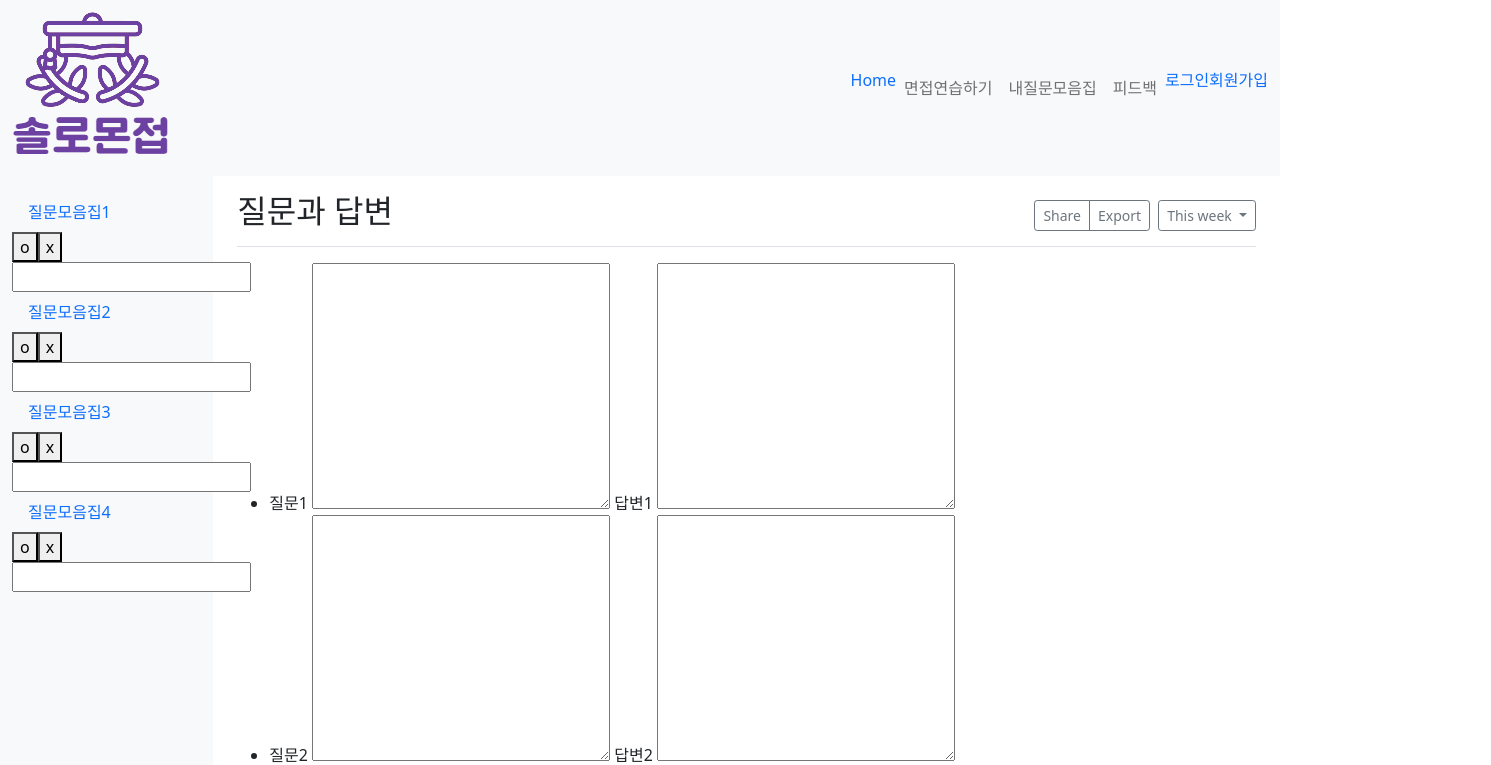
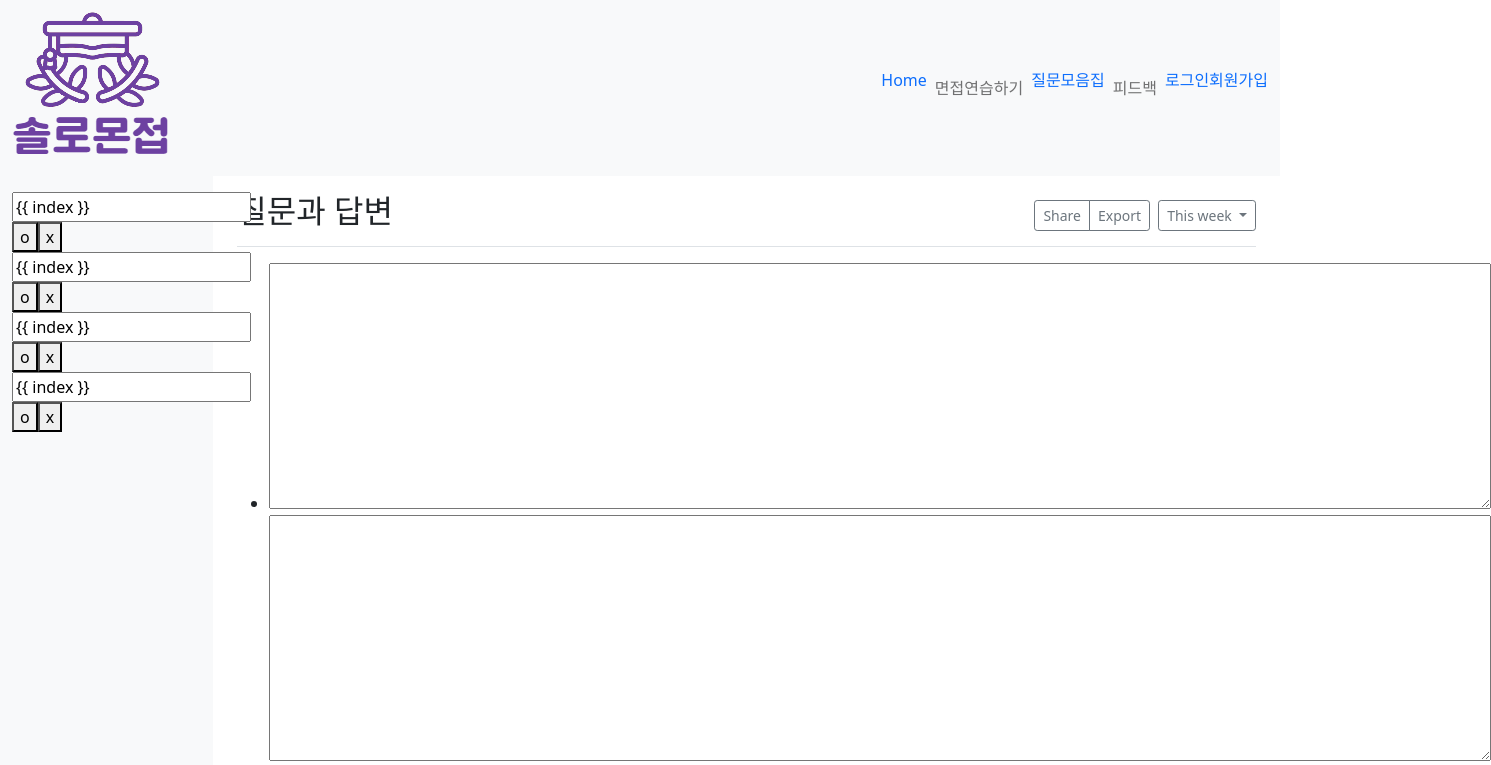
Before and after one commit to hwangseonju/Solomonjeob, a Vue app in the folder FE/frontend/: page /question in a window 1280 px wide. Shown: the top 765 px of the page, 1491 px wide, since content can reach past the window. Built offline with nearby package versions, Linux system fonts and the light colour scheme.

Commit message:
Feat: code change
질문모음집의 code change

```diff
--- a/FE/frontend/src/components/QuestionAnswerForm.vue
+++ b/FE/frontend/src/components/QuestionAnswerForm.vue
@@ -6,12 +6,18 @@
         <div class="position-sticky pt-3">
           <ul class="nav flex-column">
             <li v-for="index in this.questionlist" :key="index" class="nav-item">
-              <div class="view">
-                <label class="nav-link" aria-current="page">{{ index }}</label>
-                  <button  @click="editQuestion(question)">o</button>
-                  <button  @click="handleRemove(id)">x</button>
-                  <input class="edit" type="text" v-model="edit.text" @keypress="updateQuestion" />
-               </div>
+              <div>
+                <!-- <input type="text"  :disabled="validated == 1" id="quescol" value="{{ index }}">
+                <button >o</button>
+                <button >x</button> -->
+
+                <div id="app">
+
+                <input type="text" :disabled="disabled == 1" value="{{ index }}">
+                <button @click="disabled = (disabled + 1) % 2">o</button>
+                <button>x</button>
+                </div>
+              </div>
 
             </li>
           </ul>
@@ -45,11 +51,11 @@
         <!-- <canvas class="my-4 w-100" id="myChart" width="900" height="380"> -->
           <ul>
             <li v-for="question in this.quesanswerlist" :key="question" >
-              {{ question[0] }}
-              <textarea name="" id="" cols="30" rows="10">
+              <!-- {{ question[0] }} -->
+              <textarea placeholder="질문을 입력해주세요" name="" id="" cols="130" rows="10">
               </textarea>
-              {{ question[1] }}
-              <textarea name="" id="" cols="30" rows="10">
+              <!-- {{ question[1] }} -->
+              <textarea placeholder="답변을 입력해주세요" name="" id="" cols="130" rows="10">
               </textarea>
             </li>
           </ul>
@@ -60,7 +66,7 @@
   </div>
 </template>
 
-<script>
+<script >
 
 export default {
 
@@ -79,13 +85,15 @@ export default {
       ],
       edit: {
         text:""
-      }
+      },
+      disabled: 0
     }
   },
   methods : {
-    editQuestion(question) {
-      this.edit.text = question
+    editQuestion(index) {
+      this.edit.text = index
     },
+
   }
 }
 </script>
--- a/FE/frontend/src/components/common/AppHeader.vue
+++ b/FE/frontend/src/components/common/AppHeader.vue
@@ -14,7 +14,7 @@
             <a class="nav-link" aria-current="page" href="#">면접연습하기</a>
           </li>
           <li class="nav-item">
-            <a class="nav-link" href="#">내질문모음집</a>
+            <router-link to="/question" style="text-decoration: none">질문모음집</router-link>
           </li>
           <li class="nav-item">
             <a class="nav-link" href="#">피드백</a>
```
